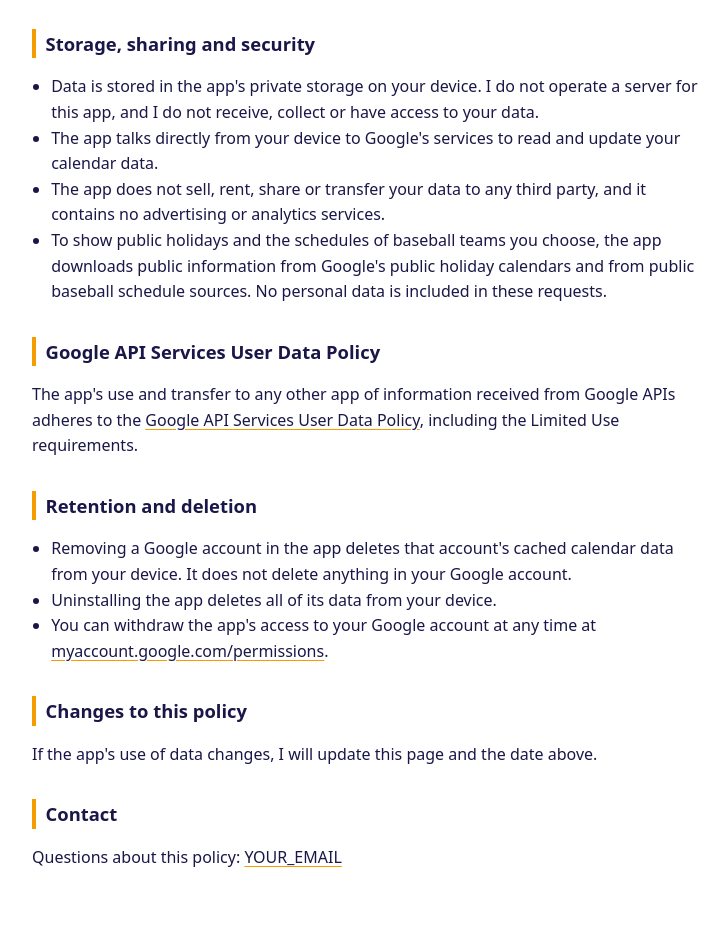
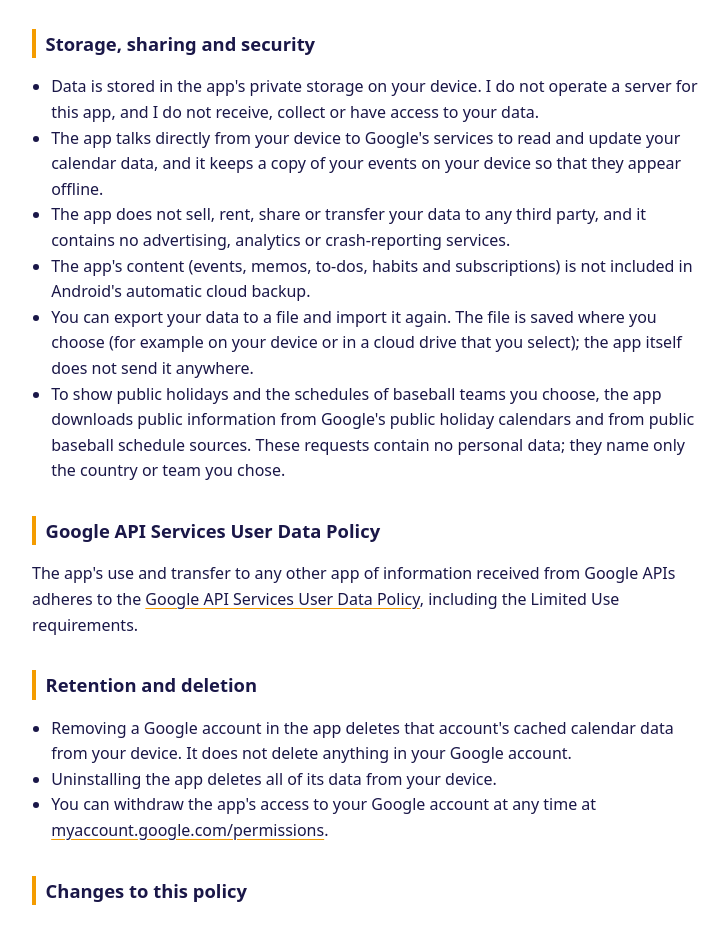
Before and after one commit to unhexnilium/unhexnilium.github.io, a plain HTML site: page privacy.html in a window 1280 px wide. Shown: the part 889-1815 px from the top of the page, without its empty margins (272-998 px from the left). Drawn offline with Linux system fonts and the light colour scheme.

Commit message:
Update privacy.html

```diff
--- a/privacy.html
+++ b/privacy.html
@@ -38,9 +38,11 @@
   <h2>Storage, sharing and security</h2>
   <ul>
     <li>Data is stored in the app's private storage on your device. I do not operate a server for this app, and I do not receive, collect or have access to your data.</li>
-    <li>The app talks directly from your device to Google's services to read and update your calendar data.</li>
-    <li>The app does not sell, rent, share or transfer your data to any third party, and it contains no advertising or analytics services.</li>
-    <li>To show public holidays and the schedules of baseball teams you choose, the app downloads public information from Google's public holiday calendars and from public baseball schedule sources. No personal data is included in these requests.</li>
+    <li>The app talks directly from your device to Google's services to read and update your calendar data, and it keeps a copy of your events on your device so that they appear offline.</li>
+    <li>The app does not sell, rent, share or transfer your data to any third party, and it contains no advertising, analytics or crash-reporting services.</li>
+    <li>The app's content (events, memos, to-dos, habits and subscriptions) is not included in Android's automatic cloud backup.</li>
+    <li>You can export your data to a file and import it again. The file is saved where you choose (for example on your device or in a cloud drive that you select); the app itself does not send it anywhere.</li>
+    <li>To show public holidays and the schedules of baseball teams you choose, the app downloads public information from Google's public holiday calendars and from public baseball schedule sources. These requests contain no personal data; they name only the country or team you chose.</li>
   </ul>
 
   <h2>Google API Services User Data Policy</h2>
```
